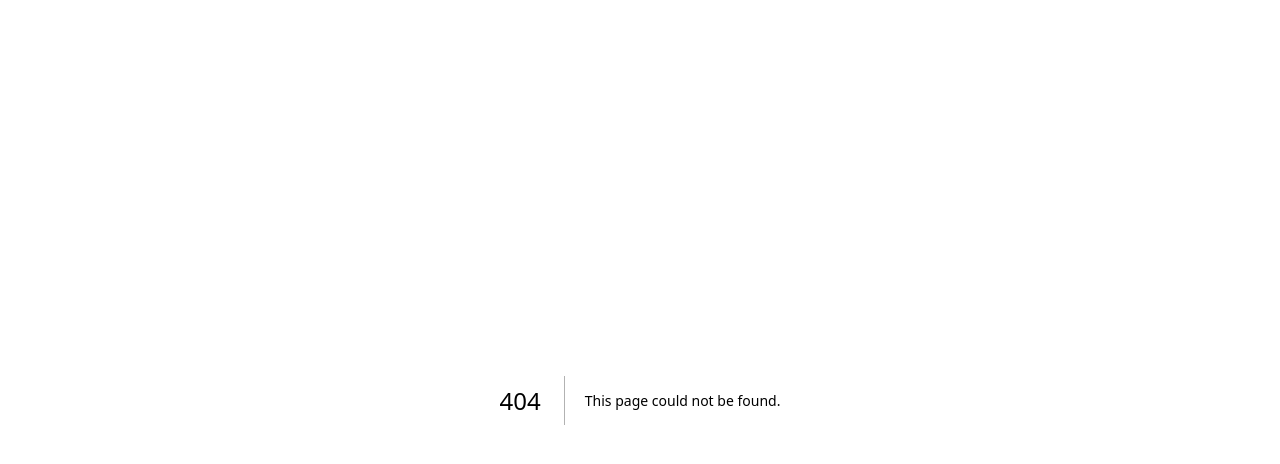
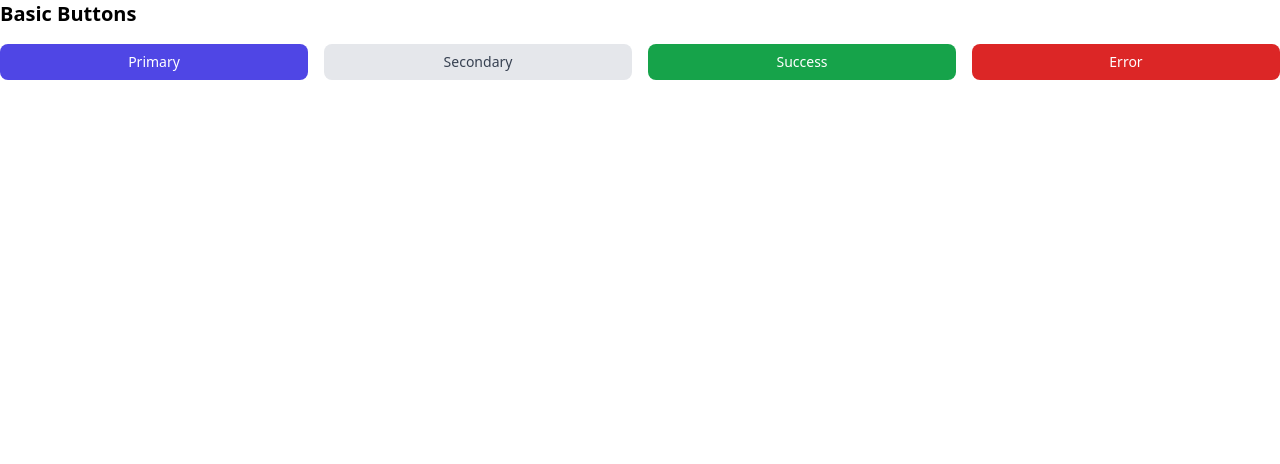
Before and after one commit to diegosalasmartinez/ui, a Next.js app: page /button/BasicButtons in a window 1280 px wide. Before the commit this address had no page. Shown: the top 464 px of the page. Built offline with nearby package versions, Linux system fonts and the light colour scheme.

Commit message:
Show button styles

```diff
--- /dev/null
+++ b/pages/button/BasicButtons.tsx
@@ -0,0 +1,16 @@
+import BasicButton from '@/components/button/BasicButton'
+import { cn } from '@/utils/style'
+
+export default function BasicButtons() {
+  return (
+    <div id='basic-buttons' className='mb-6'>
+      <h1 className='mb-4 text-xl font-bold'>Basic Buttons</h1>
+      <div className={cn('grid grid-cols-1 gap-4', 'md:grid-cols-4')}>
+        <BasicButton text='Primary' />
+        <BasicButton text='Secondary' category='secondary' />
+        <BasicButton text='Success' category='success' />
+        <BasicButton text='Error' category='error' />
+      </div>
+    </div>
+  )
+}
```
